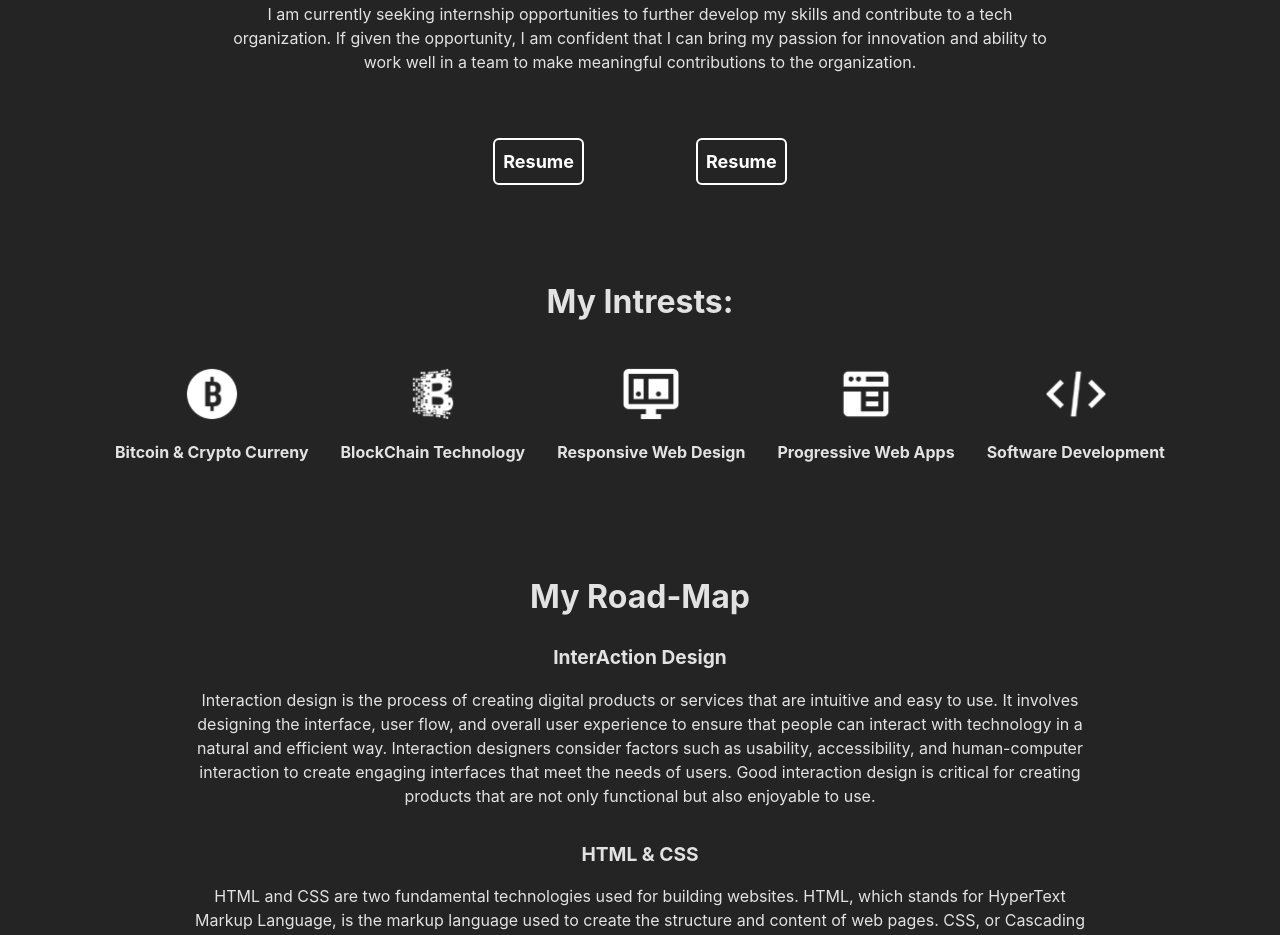
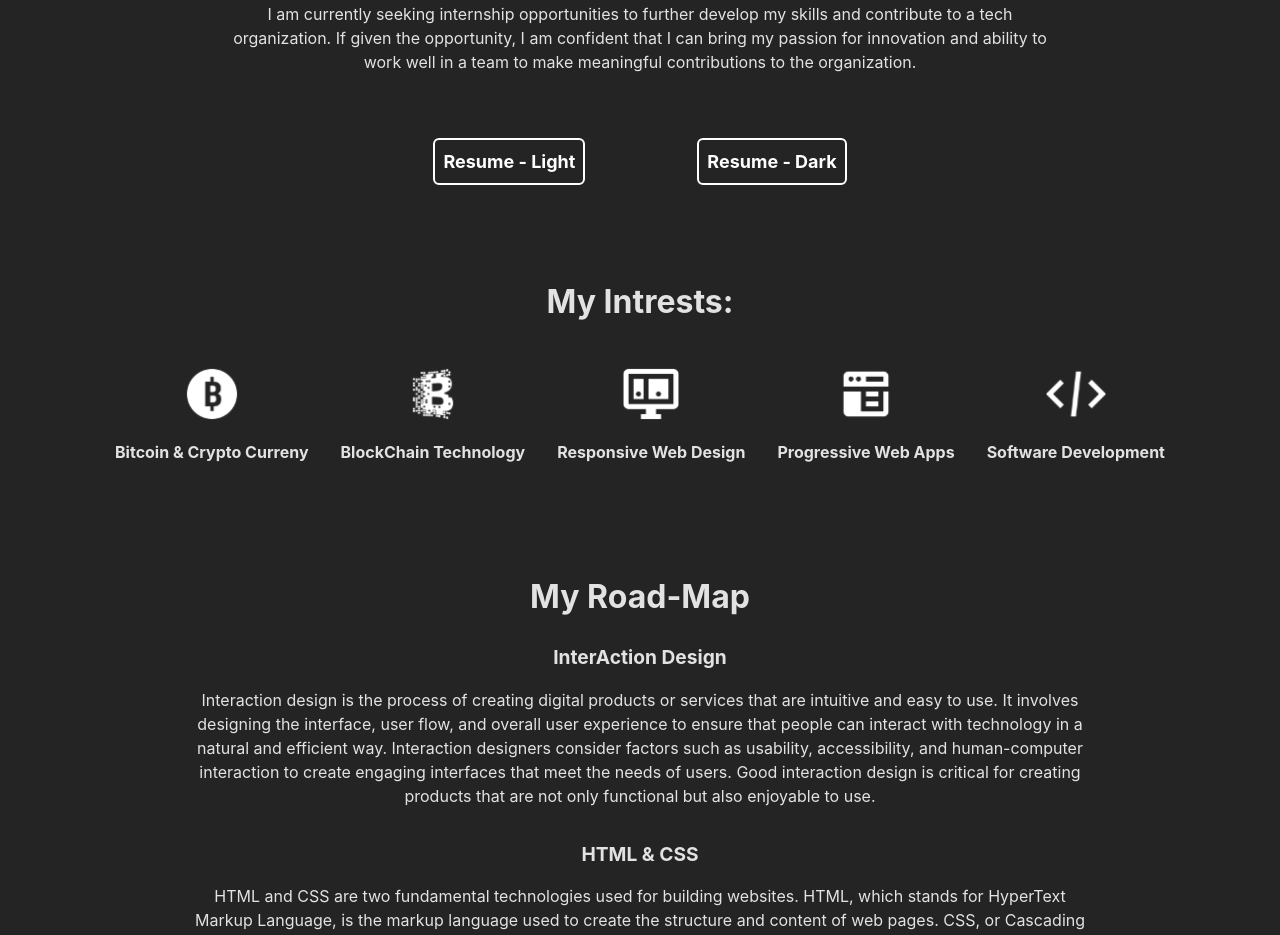
Before and after one commit to James-Frown/New-Portfolio, a React (Vite) app: page /about in a window 1280 px wide. Shown: the part 780-1715 px from the top of the page. Built offline with nearby package versions, Linux system fonts and the light colour scheme.

Commit message:
Latest Changes

```diff
--- a/src/pages/aboutPage/summery.jsx
+++ b/src/pages/aboutPage/summery.jsx
@@ -3,6 +3,7 @@ import ProfileImage from "../../assets/images/ProfileImage.jpg";
 
 // importing my resume
 import MyResume from "../../assets/resume/JamesBrown-Resume-2023.pdf";
+import MyResumeDark from "../../assets/resume/JamesBrown-Resume-2023-Dark.pdf";
 
 // importing styling
 import './summery.css';
@@ -28,11 +29,11 @@ const Summery = () => {
                     </div>
                     <div className='cta__wrapper'>
                         <a href={MyResume} className="cta__button" target="_blank" rel="noreferrer">
-                            Resume
+                            Resume - Light
                         </a>
                         <span className="cta_spacing"></span>
-                        <a href={MyResume} className="cta__button" target="_blank" rel="noreferrer">
-                            Resume
+                        <a href={MyResumeDark} className="cta__button" target="_blank" rel="noreferrer">
+                            Resume - Dark
                         </a>
                     </div>
                 </div>
```
Also changed, not shown: 1 other file (tests, documents, lock files or other folders).
